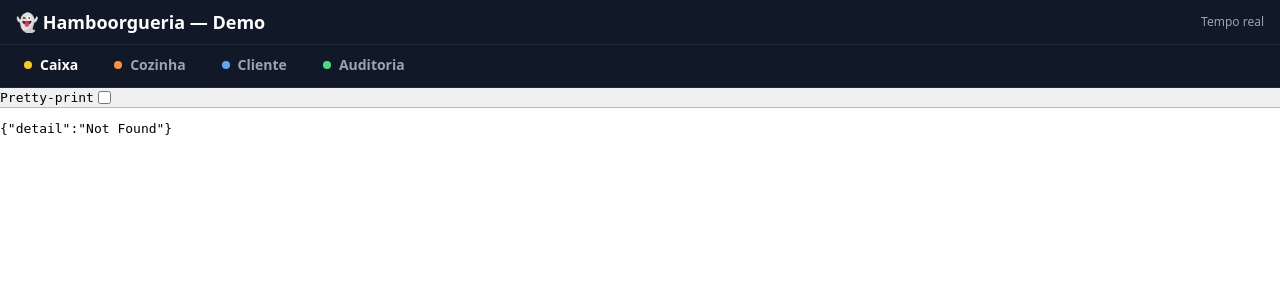
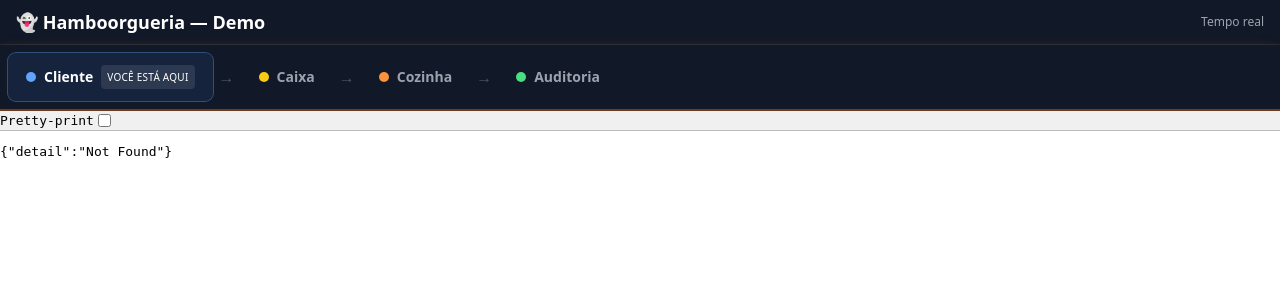
Before and after one commit to HugusAlb/hamboorgueria, a FastAPI app: template app/templates/demo.html in a window 1280 px wide. Shown: the top 300 px of the page. Run offline with FastAPI, Linux system fonts and the light colour scheme; the template is opened without the code that fills it, so the values that code supplies are empty; some libraries are stand-ins or nearby versions.

Commit message:
feat(demo): reordena barra de telas e destaca aba ativa
Muda a ordem para Cliente > Caixa > Cozinha > Auditoria (fluxo real
do pedido), dá mais destaque visual à barra e adiciona marcador
"você está aqui" na aba selecionada.

```diff
--- a/app/templates/demo.html
+++ b/app/templates/demo.html
@@ -19,38 +19,59 @@
     <span class="text-gray-400 text-xs">Tempo real</span>
   </div>
 
-  <!-- Barra de telas -->
-  <div class="bg-gray-900 border-b border-gray-800 px-2 flex gap-1 shrink-0" id="demo-tabs">
-    <button data-src="/demo/caixa" onclick="mudarTela(this)"
-            class="demo-tab flex items-center gap-2 text-sm font-semibold px-4 py-2.5 border-b-2 border-transparent text-gray-400 hover:text-white transition">
-      <span class="w-2 h-2 rounded-full bg-yellow-400"></span> Caixa
-    </button>
-    <button data-src="/demo/cozinha" onclick="mudarTela(this)"
-            class="demo-tab flex items-center gap-2 text-sm font-semibold px-4 py-2.5 border-b-2 border-transparent text-gray-400 hover:text-white transition">
-      <span class="w-2 h-2 rounded-full bg-orange-400"></span> Cozinha
-    </button>
-    <button data-src="/demo/cliente" onclick="mudarTela(this)"
-            class="demo-tab flex items-center gap-2 text-sm font-semibold px-4 py-2.5 border-b-2 border-transparent text-gray-400 hover:text-white transition">
-      <span class="w-2 h-2 rounded-full bg-blue-400"></span> Cliente
-    </button>
-    <button data-src="/demo/auditoria" onclick="mudarTela(this)"
-            class="demo-tab flex items-center gap-2 text-sm font-semibold px-4 py-2.5 border-b-2 border-transparent text-gray-400 hover:text-white transition">
-      <span class="w-2 h-2 rounded-full bg-green-400"></span> Auditoria
-    </button>
+  <!-- Barra de telas: segue o fluxo do pedido, Cliente -> Caixa -> Cozinha -> Auditoria -->
+  <div class="bg-gray-900 border-b-2 border-orange-500/40 shadow-[0_2px_12px_-2px_rgba(249,115,22,0.25)] shrink-0">
+    <div class="px-2 py-2 flex items-center gap-1 overflow-x-auto whitespace-nowrap" id="demo-tabs">
+      <button data-src="/demo/cliente" data-cor="blue" onclick="mudarTela(this)"
+              class="demo-tab shrink-0 flex items-center gap-2 text-sm font-bold px-4 py-2.5 rounded-lg border-2 border-transparent text-gray-400 hover:text-white hover:bg-gray-800 transition">
+        <span class="w-2.5 h-2.5 rounded-full bg-blue-400"></span> Cliente
+        <span class="marcador-atual hidden text-[10px] font-normal uppercase tracking-wide px-1.5 py-0.5 rounded bg-white/10">você está aqui</span>
+      </button>
+      <span class="text-gray-600 shrink-0 px-0.5">→</span>
+      <button data-src="/demo/caixa" data-cor="yellow" onclick="mudarTela(this)"
+              class="demo-tab shrink-0 flex items-center gap-2 text-sm font-bold px-4 py-2.5 rounded-lg border-2 border-transparent text-gray-400 hover:text-white hover:bg-gray-800 transition">
+        <span class="w-2.5 h-2.5 rounded-full bg-yellow-400"></span> Caixa
+        <span class="marcador-atual hidden text-[10px] font-normal uppercase tracking-wide px-1.5 py-0.5 rounded bg-white/10">você está aqui</span>
+      </button>
+      <span class="text-gray-600 shrink-0 px-0.5">→</span>
+      <button data-src="/demo/cozinha" data-cor="orange" onclick="mudarTela(this)"
+              class="demo-tab shrink-0 flex items-center gap-2 text-sm font-bold px-4 py-2.5 rounded-lg border-2 border-transparent text-gray-400 hover:text-white hover:bg-gray-800 transition">
+        <span class="w-2.5 h-2.5 rounded-full bg-orange-400"></span> Cozinha
+        <span class="marcador-atual hidden text-[10px] font-normal uppercase tracking-wide px-1.5 py-0.5 rounded bg-white/10">você está aqui</span>
+      </button>
+      <span class="text-gray-600 shrink-0 px-0.5">→</span>
+      <button data-src="/demo/auditoria" data-cor="green" onclick="mudarTela(this)"
+              class="demo-tab shrink-0 flex items-center gap-2 text-sm font-bold px-4 py-2.5 rounded-lg border-2 border-transparent text-gray-400 hover:text-white hover:bg-gray-800 transition">
+        <span class="w-2.5 h-2.5 rounded-full bg-green-400"></span> Auditoria
+        <span class="marcador-atual hidden text-[10px] font-normal uppercase tracking-wide px-1.5 py-0.5 rounded bg-white/10">você está aqui</span>
+      </button>
+    </div>
   </div>
 
   <!-- Tela selecionada -->
   <div class="flex-1 min-h-0">
-    <iframe id="demo-frame" src="/demo/caixa" title="Demo"></iframe>
+    <iframe id="demo-frame" src="/demo/cliente" title="Demo"></iframe>
   </div>
 
   <script>
+    // Classes de destaque por cor (escritas por extenso para o Tailwind CDN gerar o CSS)
+    const CORES_ATIVAS = {
+      blue:   ['border-blue-400', 'bg-blue-500/10', 'ring-1', 'ring-blue-400/40'],
+      yellow: ['border-yellow-400', 'bg-yellow-500/10', 'ring-1', 'ring-yellow-400/40'],
+      orange: ['border-orange-400', 'bg-orange-500/10', 'ring-1', 'ring-orange-400/40'],
+      green:  ['border-green-400', 'bg-green-500/10', 'ring-1', 'ring-green-400/40'],
+    };
+    const TODAS_CLASSES_ATIVAS = Object.values(CORES_ATIVAS).flat();
+
     function mudarTela(botao) {
       document.getElementById('demo-frame').src = botao.dataset.src;
       document.querySelectorAll('.demo-tab').forEach(b => {
-        b.classList.toggle('border-orange-500', b === botao);
-        b.classList.toggle('text-white', b === botao);
-        b.classList.toggle('text-gray-400', b !== botao);
+        const ativo = b === botao;
+        b.classList.remove(...TODAS_CLASSES_ATIVAS);
+        if (ativo) b.classList.add(...CORES_ATIVAS[b.dataset.cor]);
+        b.classList.toggle('text-white', ativo);
+        b.classList.toggle('text-gray-400', !ativo);
+        b.querySelector('.marcador-atual').classList.toggle('hidden', !ativo);
       });
     }
     mudarTela(document.querySelector('.demo-tab'));
```
